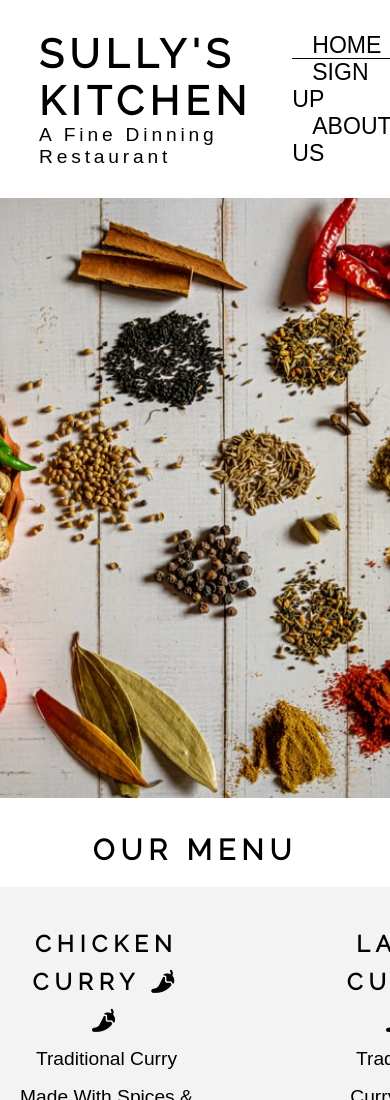
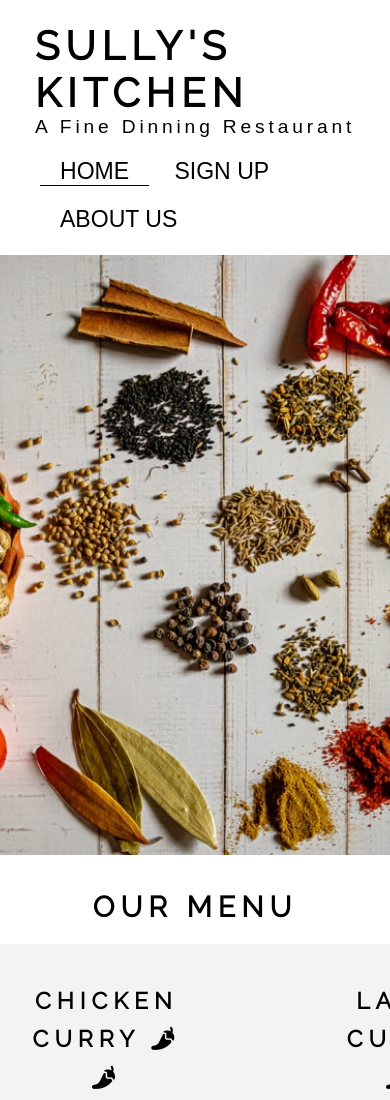
Before and after one commit to shahid129/sully-s-kitchen, a plain HTML site: page index.html in a window 390 px wide. Shown: the top 1100 px of the page. Drawn offline with Linux system fonts and the light colour scheme; a web font is replaced by a local one.

Commit message:
menu screen  size adjusted for smaller screen under 720px

```diff
--- a/assets/css/style.css
+++ b/assets/css/style.css
@@ -46,7 +46,6 @@ header a {
 
     display: inline-block;
     list-style: none;
-    /* padding: 10px 15px; */
 }
 
 #menu a {
@@ -55,6 +54,7 @@ header a {
     color: black;
     font-size: 1.2em;
     text-transform: uppercase;
+    position: ;
 }
 
 .active {
@@ -397,4 +397,24 @@ h4 {
     #sub-heading {
         justify-content:left;
     }
+    #menu li{
+        justify-content:center;
+        display:block;
+    }
   }
+/* screen size smaller than 720px */
+  @media screen and (max-width: 720px) {
+
+    #menu li{
+        justify-content:center;
+        display:inline-flex;
+        padding-top: 20px;
+    }
+    header {
+        display:inline
+
+    }
+    #logo, #sub-heading{
+        padding-left:9%;
+    }
+  }
```
